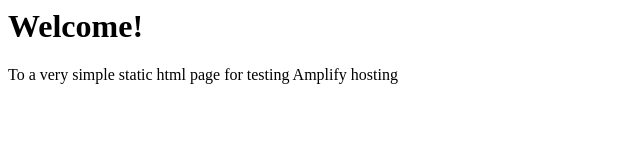
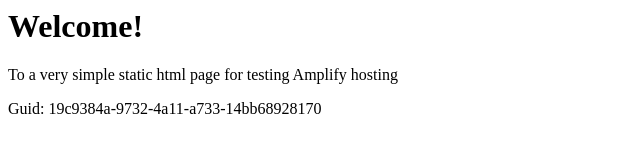
Before and after one commit to aws-aemilia-lhr/Github-PR-Commit-Integration-Test-DoNotTouch-Gith-P5X5MO5I-v1-prod-eu-west-2, a website: page src/index.html in a window 1280 px wide. Shown: the whole page, without its empty margins (0-640 px from the left). Drawn offline with Linux system fonts and the light colour scheme.

Commit message:
commit from integ tests

```diff
--- a/src/index.html
+++ b/src/index.html
@@ -1,3 +1,5 @@
+
+
 <html lang="en">
 
 <head>
@@ -10,6 +12,6 @@
 <body>
     <h1>Welcome!</h1>
     <p>To a very simple static html page for testing Amplify hosting</p>
-</body>
+    <p>Guid: 19c9384a-9732-4a11-a733-14bb68928170</p></body>
 
 </html>
```
